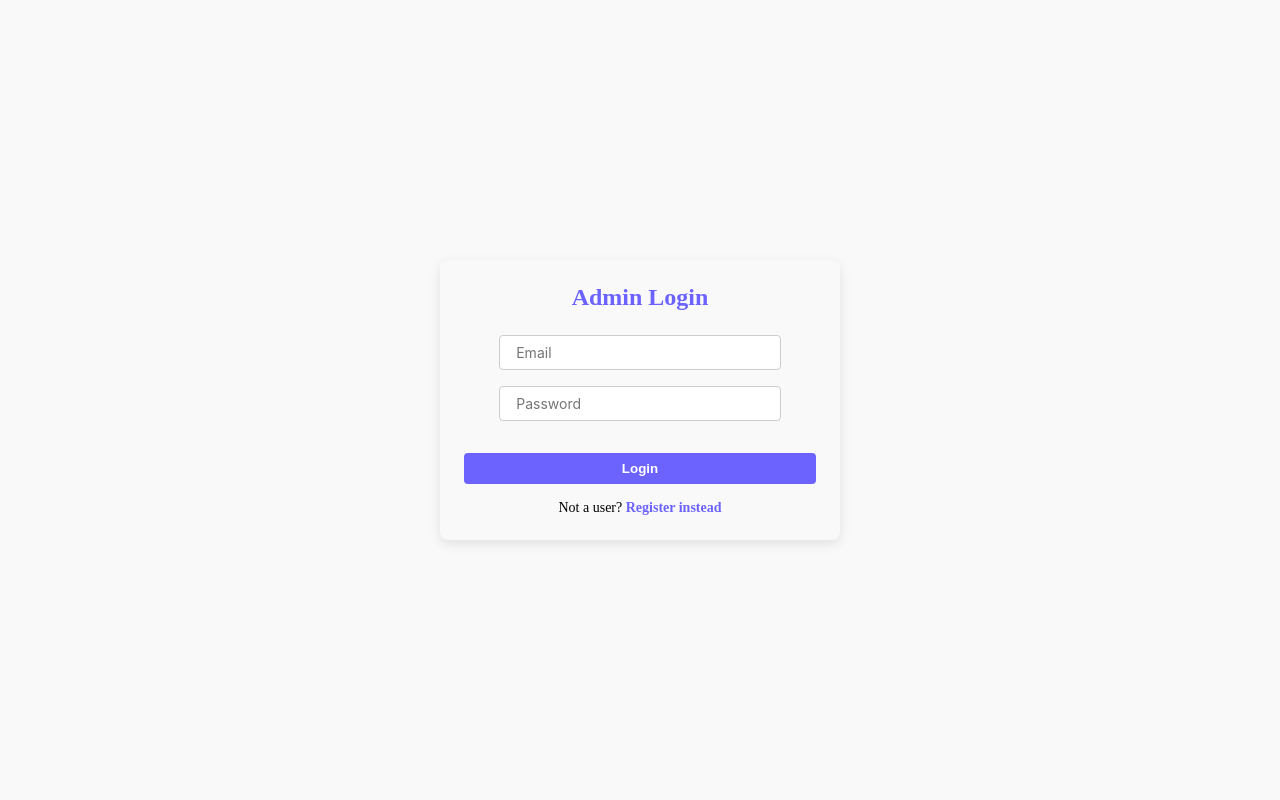
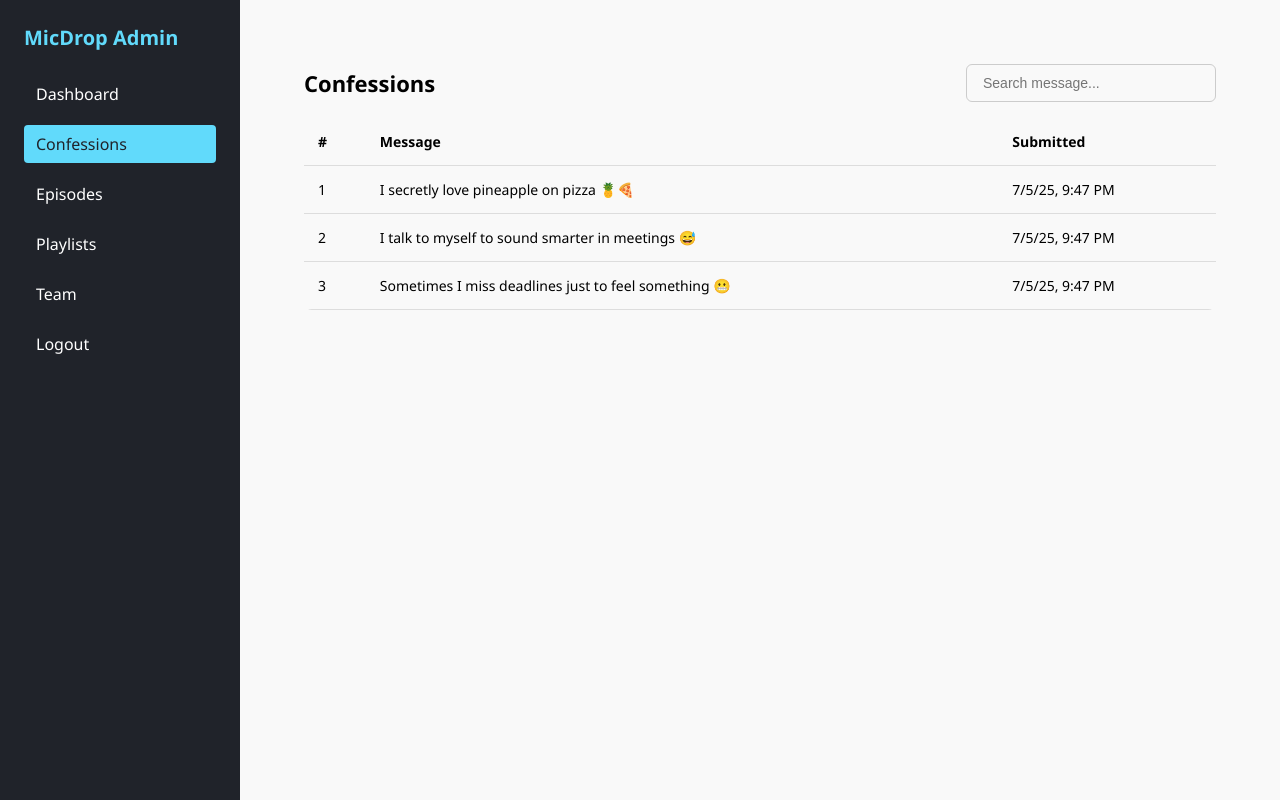
Before and after one commit to emanndev/angular-podcastApp, an Angular app: page /admin/confessions in a window 1280 px wide. Before the commit this address led to /login. Built offline with nearby package versions, Linux system fonts and the light colour scheme; no server answers.

Commit message:
refactor: add a backup mock data in case api response failed

```diff
--- a/src/app/admin.routes.ts
+++ b/src/app/admin.routes.ts
@@ -10,8 +10,6 @@ export const adminRoutes: Routes = [
     children: [
       { path: 'dashboard', component: AdminDashboardComponent },
       { path: 'confessions', component: AdminConfessionsComponent },
-      //   { path: 'episodes', component: AdminEpisodesComponent },
-
     ],
   },
 ];
--- a/src/app/admin/admin-confessions/admin-confessions.component.ts
+++ b/src/app/admin/admin-confessions/admin-confessions.component.ts
@@ -28,13 +28,33 @@ export class AdminConfessionsComponent implements OnInit {
       },
       error: (err) => {
         console.error('Failed to load confessions', err);
-        this.loading = false;
+        this.loadMockData(); // fallback
       },
     });
   }
 
-  ngOnChanges(): void {
-    this.applySearch();
+  loadMockData() {
+    const mock: Confession[] = [
+      {
+        id: 1,
+        message: 'I secretly love pineapple on pizza 🍍🍕',
+        created_at: new Date().toISOString(),
+      },
+      {
+        id: 2,
+        message: 'I talk to myself to sound smarter in meetings 😅',
+        created_at: new Date().toISOString(),
+      },
+      {
+        id: 3,
+        message: 'Sometimes I miss deadlines just to feel something 😬',
+        created_at: new Date().toISOString(),
+      },
+    ];
+
+    this.confessions = mock;
+    this.filteredConfessions = mock;
+    this.loading = false;
   }
 
   ngDoCheck(): void {
--- a/src/app/admin/auth/login/login.component.ts
+++ b/src/app/admin/auth/login/login.component.ts
@@ -36,9 +36,17 @@ export class LoginComponent {
     const { email, password } = this.loginForm.value;
 
     this.authService.login({ email, password }).subscribe({
-      next: () => {
-        const isAdmin = this.authService.isAdmin();
-        this.router.navigate([isAdmin ? '/admin/dashboard' : '/confessions']);
+      next: (res) => {
+        if (res.status === 'success') {
+          const user = res.data.user;
+          const role = user?.role;
+
+          this.router.navigate([
+            role === 'admin' ? '/admin/dashboard' : '/confessions',
+          ]);
+        } else {
+          alert('Login failed: ' + res.message);
+        }
       },
       error: (err) => {
         console.error('Login failed:', err);
--- a/src/app/app.routes.ts
+++ b/src/app/app.routes.ts
@@ -5,8 +5,6 @@ import { adminRoutes } from './admin.routes';
 import { AdminEpisodesComponent } from './admin/admin-episodes/admin-episodes.component';
 
 export const routes: Routes = [
-  { path: '', redirectTo: 'login', pathMatch: 'full' },
-
   {
     path: 'login',
     loadComponent: () =>
@@ -25,7 +23,7 @@ export const routes: Routes = [
   // Admin Routes
   {
     path: 'admin',
-    canActivate: [authGuard],
+    //canActivate: [authGuard],
     loadChildren: () => import('./admin.routes').then((m) => m.adminRoutes),
   },
 
--- a/src/app/core/services/auth.service.ts
+++ b/src/app/core/services/auth.service.ts
@@ -1,6 +1,6 @@
 import { Injectable } from '@angular/core';
 import { HttpClient } from '@angular/common/http';
-import { Observable, tap } from 'rxjs';
+import { Observable, tap, map } from 'rxjs';
 import { environment } from '../../../environments/environment';
 import { LoginResponse } from '../../model/podcast.models';
 
@@ -22,7 +22,7 @@ export class AuthService {
             localStorage.setItem('token', res.data.token);
             localStorage.setItem('user', JSON.stringify(res.data.user));
 
-            console.log('Bearer Token:', res.data.token);
+            //   console.log('Bearer Token:', res.data.token);
           }
         })
       );
```
